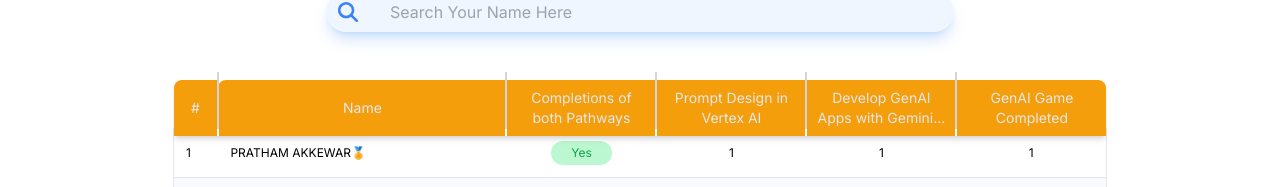
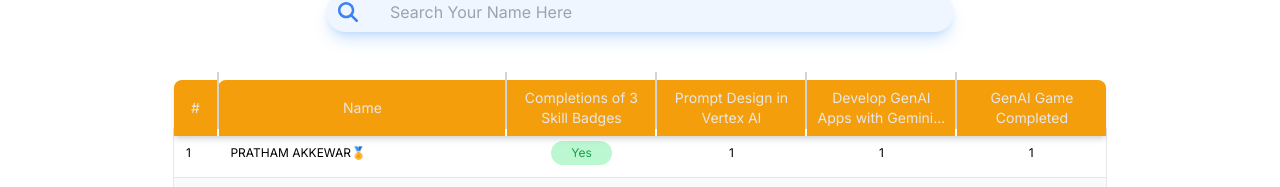
Before and after one commit to spectropaws/studyjams, a Next.js app: page / in a window 1280 px wide. Shown: the part 328-515 px from the top of the page. Built offline with nearby package versions, Linux system fonts and the light colour scheme.

Commit message:
minor changes

```diff
--- a/src/app/components/Table.Index.js
+++ b/src/app/components/Table.Index.js
@@ -2342,7 +2342,7 @@ function TableIndex() {
       <tr className='text-center'>
         <td className="rounded-ss-lg w-10 p-2 border-r-2 border-r-gray-300">#</td>
         <td className="rounded-ss-lg w-72 p-2 border-r-2 border-r-gray-300">Name</td>
-        <td className="mob:rounded-se-lg p-2 border-r-2 border-r-gray-300 max-w-[150px]">Completions of both Pathways</td>
+        <td className="mob:rounded-se-lg p-2 border-r-2 border-r-gray-300 max-w-[150px]">Completions of 3 Skill Badges</td>
         <td className="p-2 border-r-2 border-r-gray-300 max-w-[150px]">Prompt Design in Vertex AI </td>
         <td className="p-2 border-r-2 border-r-gray-300 max-w-[150px]">Develop GenAI Apps with Gemini... </td>
         <td className="rounded-se-lg p-2 max-w-[150px]">GenAI Game Completed</td>
--- a/src/app/page.tsx
+++ b/src/app/page.tsx
@@ -85,7 +85,7 @@ export default function Home() {
       <div className="  w-full p-2 text-center bg-gray-900 text-gray-300 md:w-full sm:w-full">
       <div
     className="w-full p-4 text-center">
-    © 2023 Copyright:
+    © 2024 Copyright:
     <a className="text-white" href="https://tailwind-elements.com/"
       > Yeshwantrao Chavan College Engineering
       </a>
```
Also changed, not shown: 1 other file (tests, documents, lock files or other folders).
